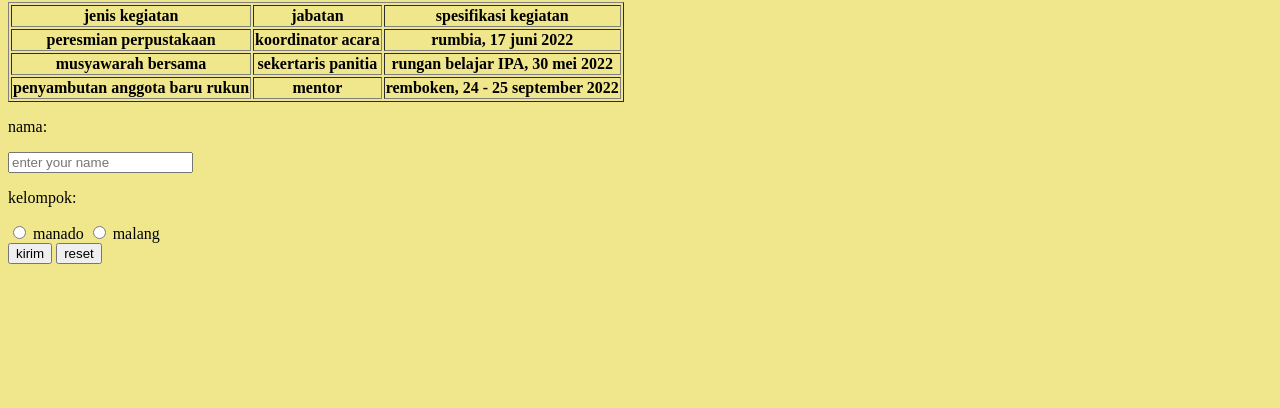
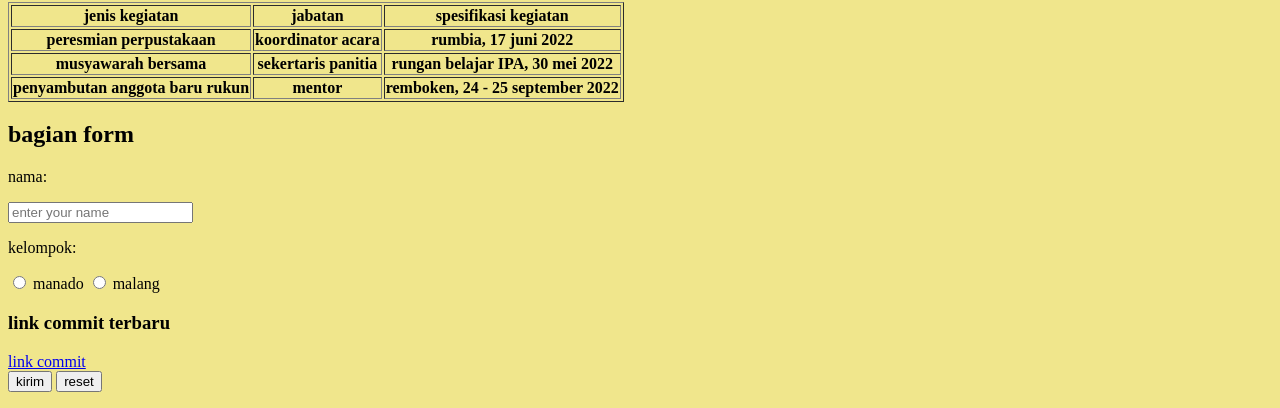
Before and after one commit to IndiRahayuNingsi/web-basic-seal, a plain HTML site: page portofolio.html in a window 1280 px wide. Shown: the part 621-1029 px from the top of the page. Before the commit the page ends 901 px from the top, so only its background shows below. Drawn offline with Linux system fonts and the light colour scheme.

Commit message:
tambahan potofolio

```diff
--- a/portofolio.html
+++ b/portofolio.html
@@ -43,6 +43,7 @@
         </table>
 
         <form>
+            <h2>bagian form</h2>
             <p>nama:</p>
             <input type="text" name="nama" placeholder="enter your name">
             <p>kelompok:</p>
@@ -50,6 +51,9 @@
             <label for="manado">manado</label>
             <input type="radio" name="kelompok" id="malang">
             <label for="malang">malang</label>
+
+            <h3>link commit terbaru</h3>
+                <a href="portofolio.html">link commit</a>
 
             <div>
                 <input type="submit" value="kirim">
```
Also changed, not shown: 400139000737_63983.jpg (deleted).
